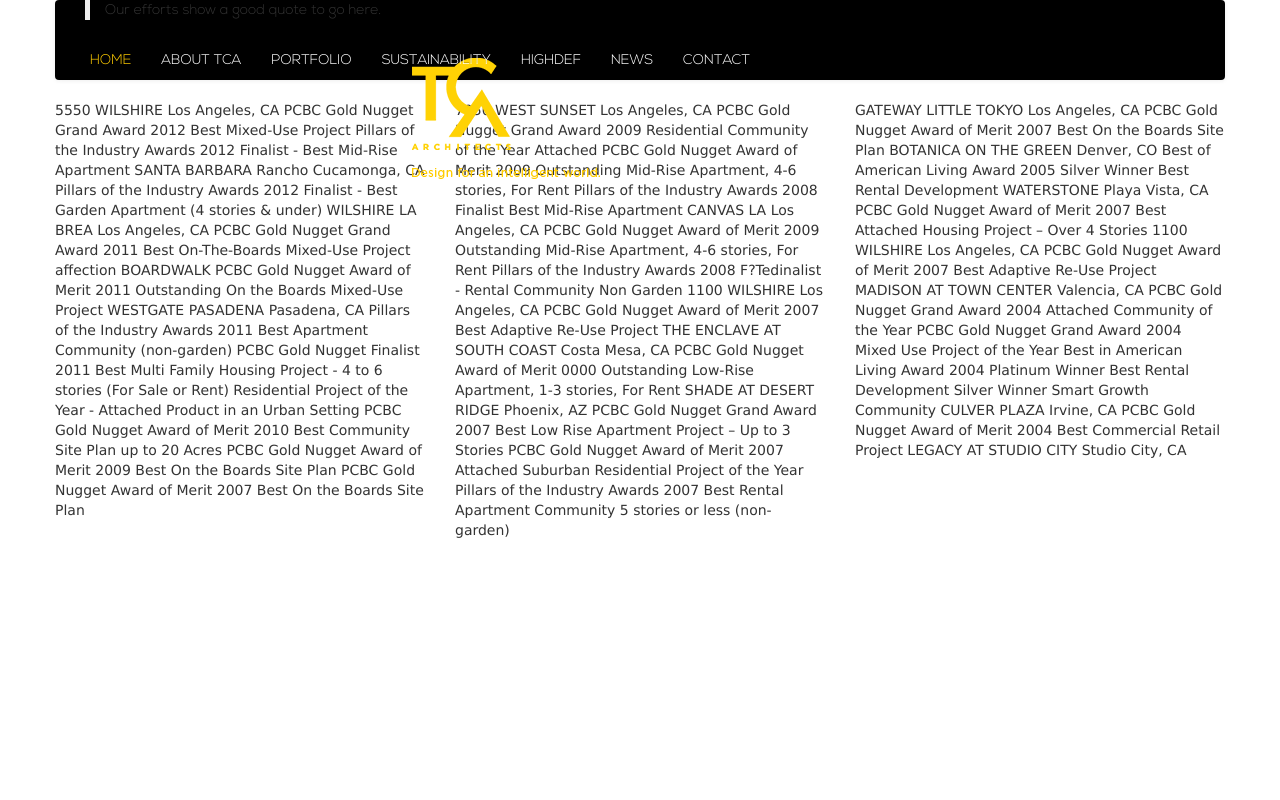
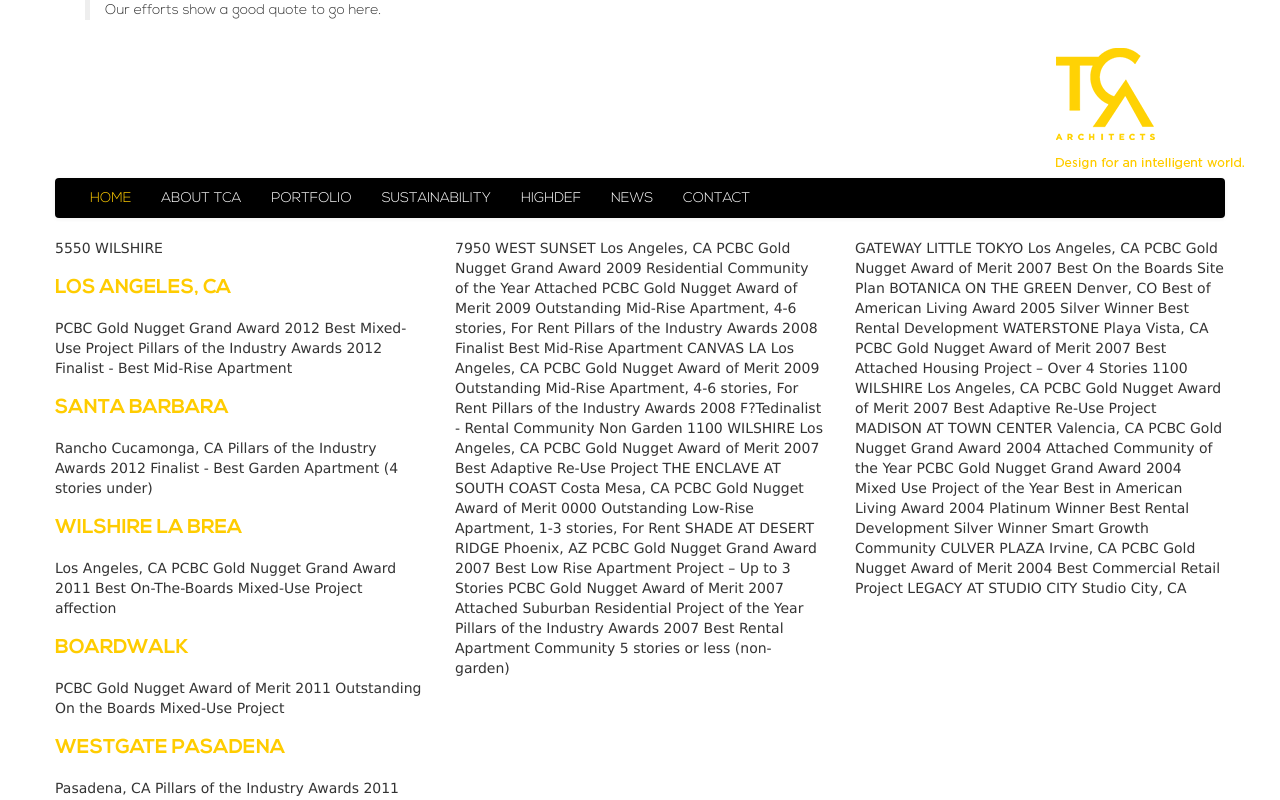
Before and after one commit to pipster/TCA, a plain HTML site: page awards.html in a window 1280 px wide. Shown: the top 800 px of the page. Drawn offline with nearby package versions, Linux system fonts and the light colour scheme; a web font is replaced by a local one.

Commit message:
added three types of fonts

```diff
--- a/assets/css/sass/style.scss
+++ b/assets/css/sass/style.scss
@@ -41,10 +41,15 @@ width: 940px;
 }
 }
 
+h1 {
+  color: $yellow;
+  font-family: $f_bold;
+  font-size: 20px;
+  text-transform: uppercase;
+}
+
 .logo {
-  position: absolute;
-  top: 50px;
-  left: 400px;
+
 }
 
 .navbar-fixed-top {
--- a/awards.html
+++ b/awards.html
@@ -22,8 +22,9 @@
         <!-- This code is taken from http://twitter.github.com/bootstrap/examples/hero.html -->
 <div class="container">
     <header class="span12"><blockquote>Our efforts show a good quote to go here.</blockquote>
-        <img class="logo" src="assets/images/tca-logo.png" height="138" width="211" alt="TCA Architects - Design for an intelligent world.">
+        <img class="logo pull-right" src="assets/images/tca-logo.png" height="138" width="211" alt="TCA Architects - Design for an intelligent world.">
     </header>
+    <div class="clearfix"></div>
     <div class="navbar navbar-inverse">
             <div class="navbar-inner">
                 <div class="container">
@@ -43,28 +44,28 @@
         </div>
     <div class="row-fluid">
      <div class="span4">5550 WILSHIRE
-Los Angeles, CA
+<h1>Los Angeles, CA</h1>
 PCBC Gold Nugget Grand Award 2012
 Best Mixed-Use Project
 Pillars of the Industry Awards 2012
 Finalist - Best Mid-Rise Apartment
 
-SANTA BARBARA
+<h1>SANTA BARBARA</h1>
 Rancho Cucamonga, CA
 Pillars of the Industry Awards 2012
-Finalist - Best Garden Apartment (4 stories & under)
+Finalist - Best Garden Apartment (4 stories  under)
 
-WILSHIRE LA BREA
+<h1>WILSHIRE LA BREA</h1>
 Los Angeles, CA
 PCBC Gold Nugget Grand Award 2011
 Best On-The-Boards Mixed-Use Project
 affection
 
-BOARDWALK
+<h1>BOARDWALK</h1>
 PCBC Gold Nugget Award of Merit 2011
 Outstanding On the Boards Mixed-Use Project
 
-WESTGATE PASADENA
+<h1>WESTGATE PASADENA</h1>
 Pasadena, CA
 Pillars of the Industry Awards 2011
 Best Apartment Community (non-garden) PCBC Gold Nugget Finalist 2011
```
Also changed, not shown: assets/css/style.css.
